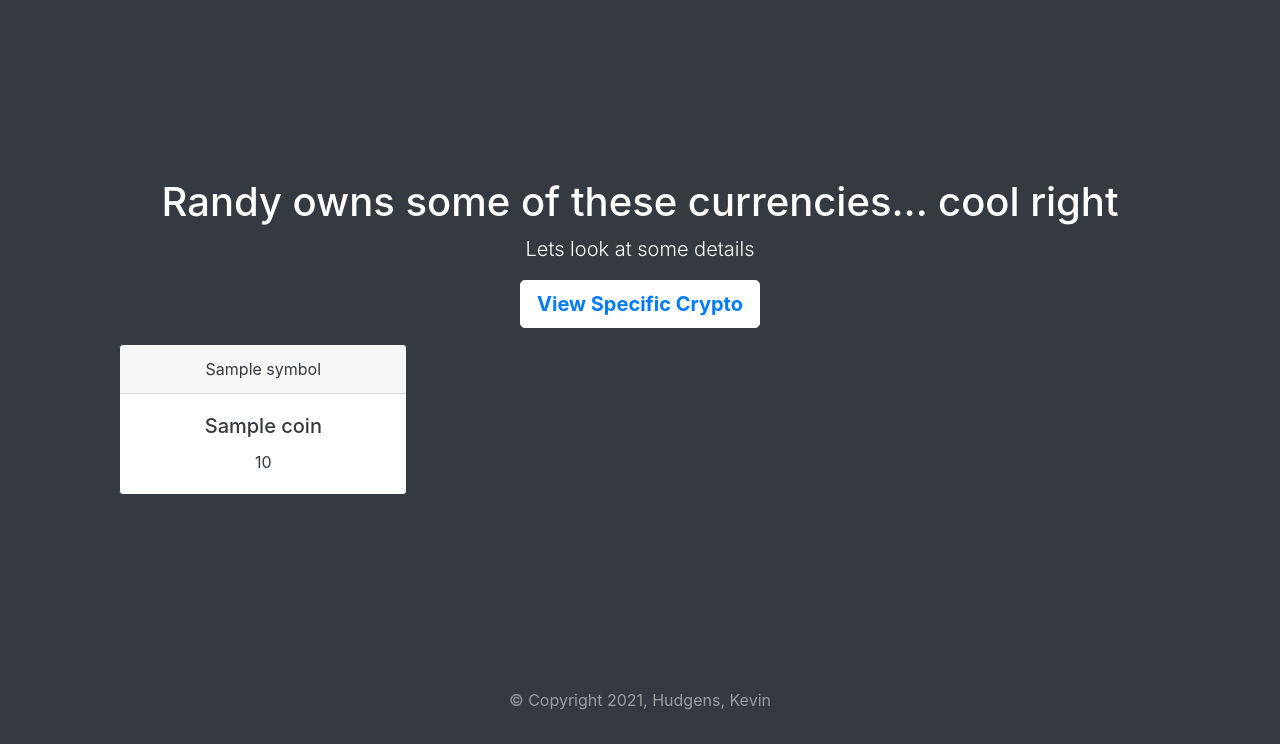
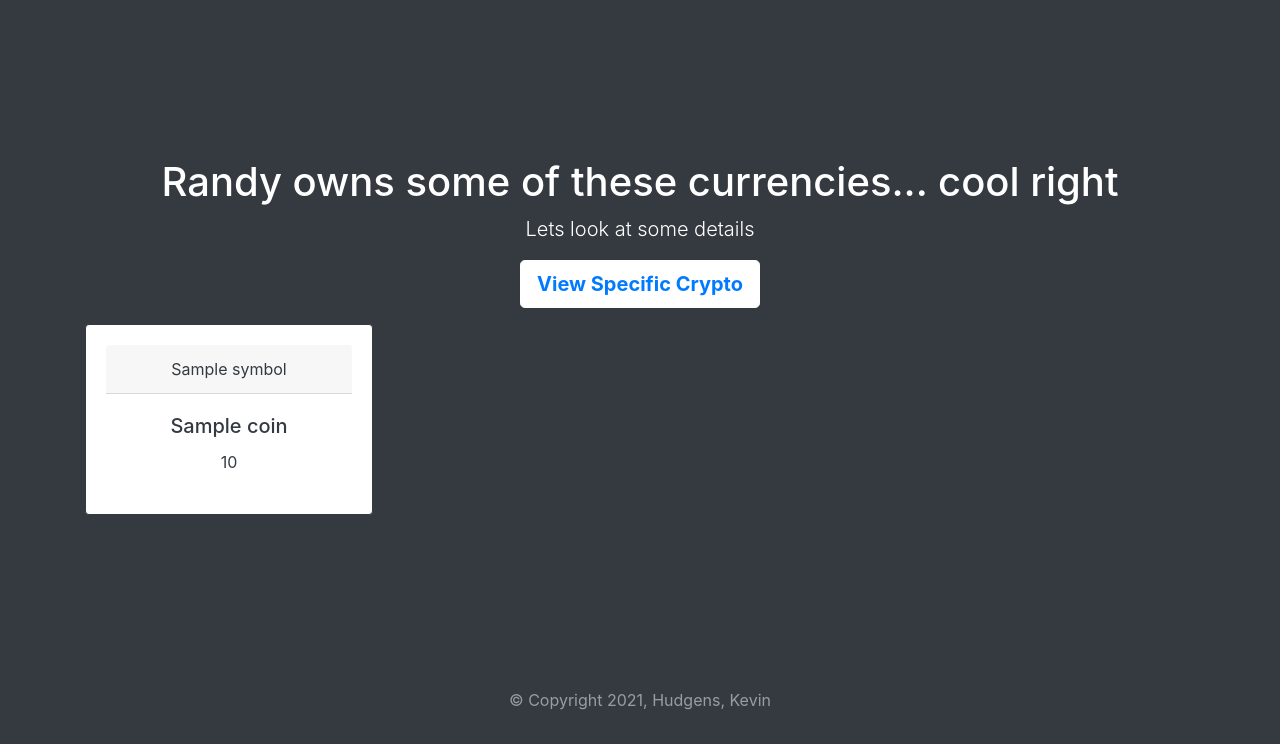
Before and after one commit to kghudgens/RandysCoin, a Django app: template coin/randysCoin/templates/randysCoin/cryptos.html in a window 1280 px wide. Shown: the part 56-800 px from the top of the page. Run offline with Django 3.2, Linux system fonts and the light colour scheme; the template is opened without the code that fills it: most values are stand-ins (such as "Sample title", 1, 10 or a date in 2020); some libraries are stand-ins or nearby versions.

Commit message:
added float class selectors for css

```diff
--- a/coin/randysCoin/templates/randysCoin/cryptos.html
+++ b/coin/randysCoin/templates/randysCoin/cryptos.html
@@ -1,6 +1,7 @@
 {%extends "randysCoin/base.html"%}
 
 {%block content%}
+
     <div class="container">
         <main class="px-3">
             <h1> Randy owns some of these currencies... cool right </h1>
@@ -11,19 +12,20 @@
           </main>
     </div>
 
-    <div class="container card-columns">
+    <div class="container float-container">
 
-    {%for coin in response|slice:":10"%}
-
-      <div class="card border-dark mb-3" style="max-width: 18rem;">
-        <div class="card-header text-dark">{{coin.symbol}}</div>
+    {%for coin in response|slice:":12"%}
+          <div class="card border-dark mb-3 float-child" style="max-width: 18rem;">
+            <div class="card-header text-dark">
+                  {{coin.symbol}}
+            </div>
             <div class="card-body text-dark">
                   <h5 class="card-title">{{coin.name}}</h5>
                   <p class="card-text">{{coin.priceUsd}}</p>
             </div>
           </div>
-
     {%endfor%}
 
     </div>
+
 {%endblock content%}
```
Lines whose indentation alone changed are shown as unchanged.
